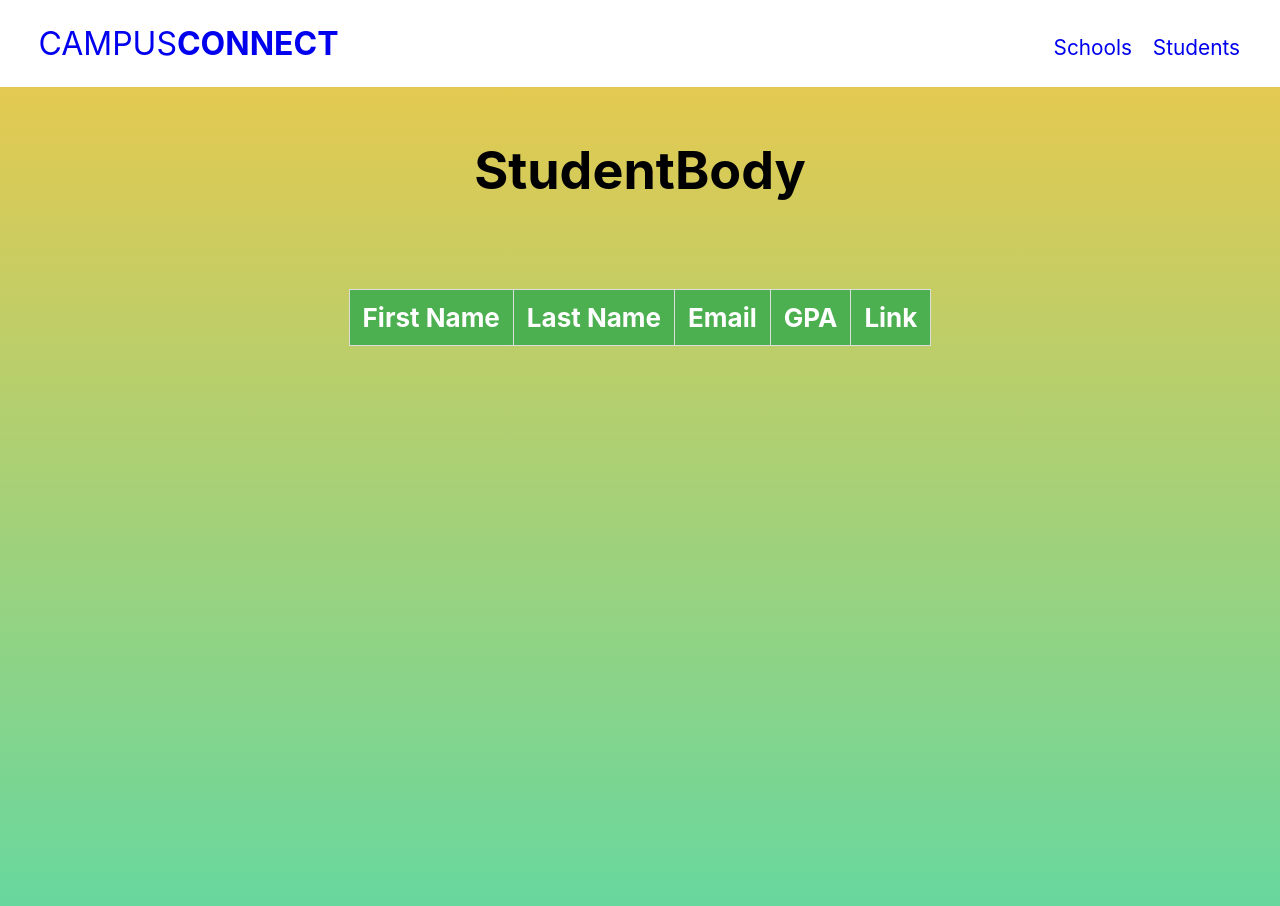
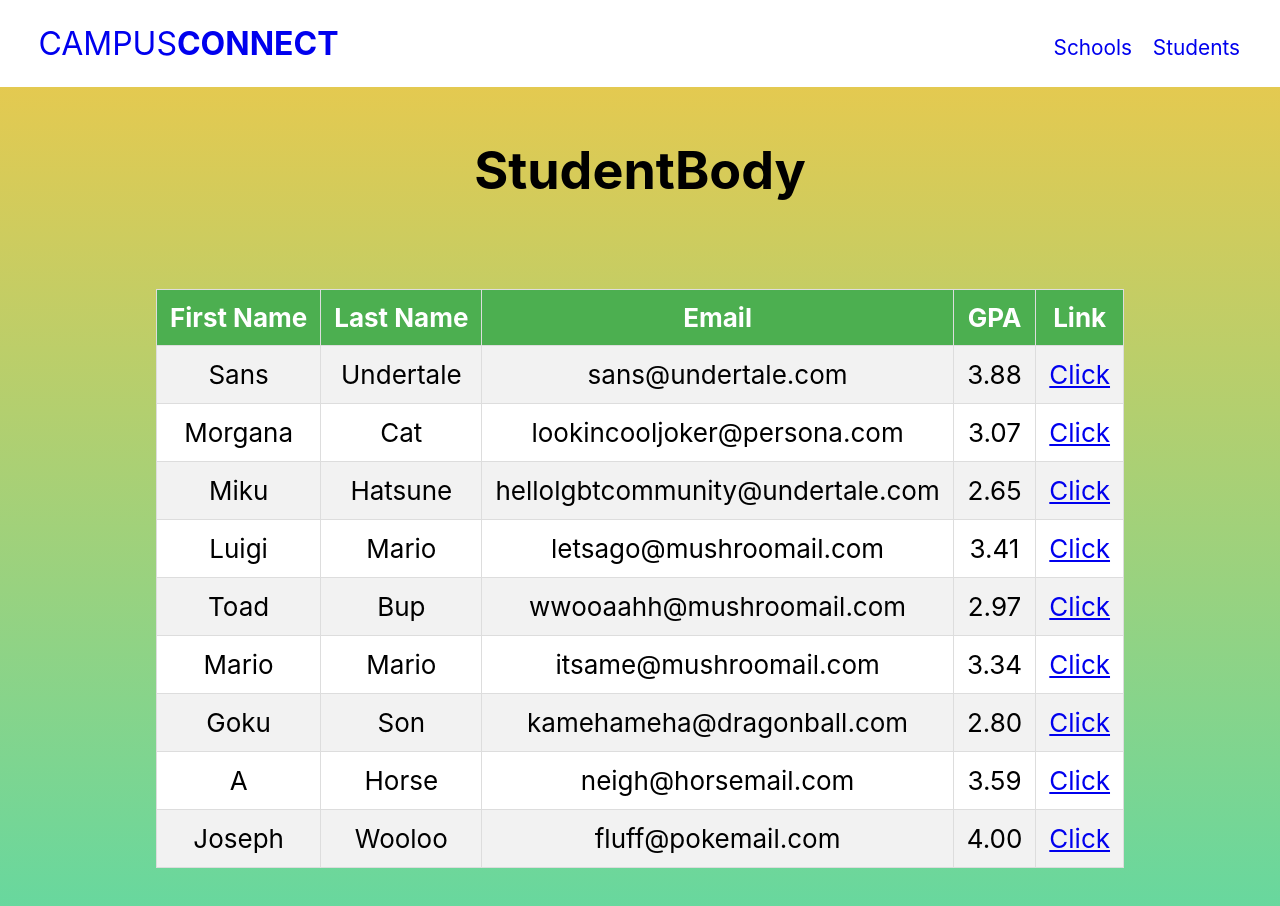
Before and after one commit to mundoe1999/CRUD-Student-Front-End, a React (Create React App) app: page /Students in a window 1280 px wide. Shown: the top 906 px of the page. Built offline with nearby package versions, Linux system fonts and the light colour scheme.

Commit message:
student bugfix

```diff
--- a/src/components/student/StudentList.jsx
+++ b/src/components/student/StudentList.jsx
@@ -22,7 +22,9 @@ class StudentList extends Component{
     };
 
     var newstudents = [];
-    if(this.props != undefined)
+    console.log(this.props)
+    console.log(this.props.hasOwnProperty("campus"))
+    if(this.props.hasOwnProperty("campus"))
     {
       for(var i = 0; i < this.state.studentlist.length; i++)
       {
@@ -31,9 +33,8 @@ class StudentList extends Component{
           newstudents.push(this.state.studentlist[i]);
         }
       }
+      this.state.studentlist = newstudents;
     }
-    this.state.studentlist = newstudents;
-
   }
 
   componentDidMount(){
@@ -44,7 +45,6 @@ class StudentList extends Component{
   render(){
     //Get Students List
     let students = this.state.studentlist || [];
-    console.log(students);
       // Button to generate table
       return (
         <div>
@@ -56,7 +56,7 @@ class StudentList extends Component{
               <th>GPA</th>
               <th>Link</th>
             </tr>
-          {console.log(Array.isArray(this.state.studentlist))}
+
           {
             this.state.studentlist.map((student) => {
               return(
```
